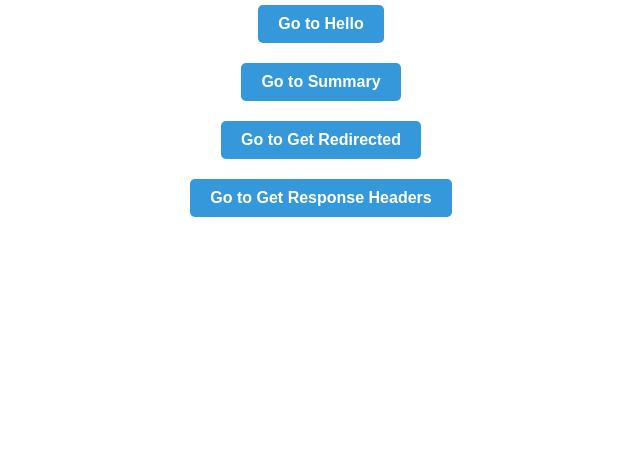
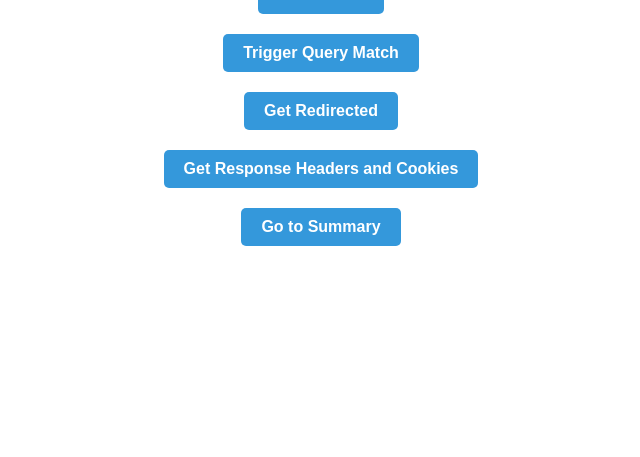
Before and after one commit to s-archer/nginx-reflector, a plain HTML site: page index.html in a window 1280 px wide. Shown: the part 343-800 px from the top of the page, without its empty margins (319-959 px from the left). Drawn offline with Linux system fonts and the light colour scheme.

Commit message:
updated LB and added route

```diff
--- a/index.html
+++ b/index.html
@@ -43,8 +43,9 @@
 <body>
     <h1>Welcome to My Website</h1>
     <a href="/hello">Go to Hello</a>
+    <a href="/query-param?user=admin">Trigger Query Match</a>
+    <a href="/redirect">Get Redirected</a>
+    <a href="/response-headers">Get Response Headers and Cookies</a>
     <a href="/summary">Go to Summary</a>
-    <a href="/redirect">Go to Get Redirected</a>
-    <a href="/response-headers">Go to Get Response Headers</a>
 </body>
 </html>
```
Also changed, not shown: http.js (+2 -7 lines), 1 other file.
